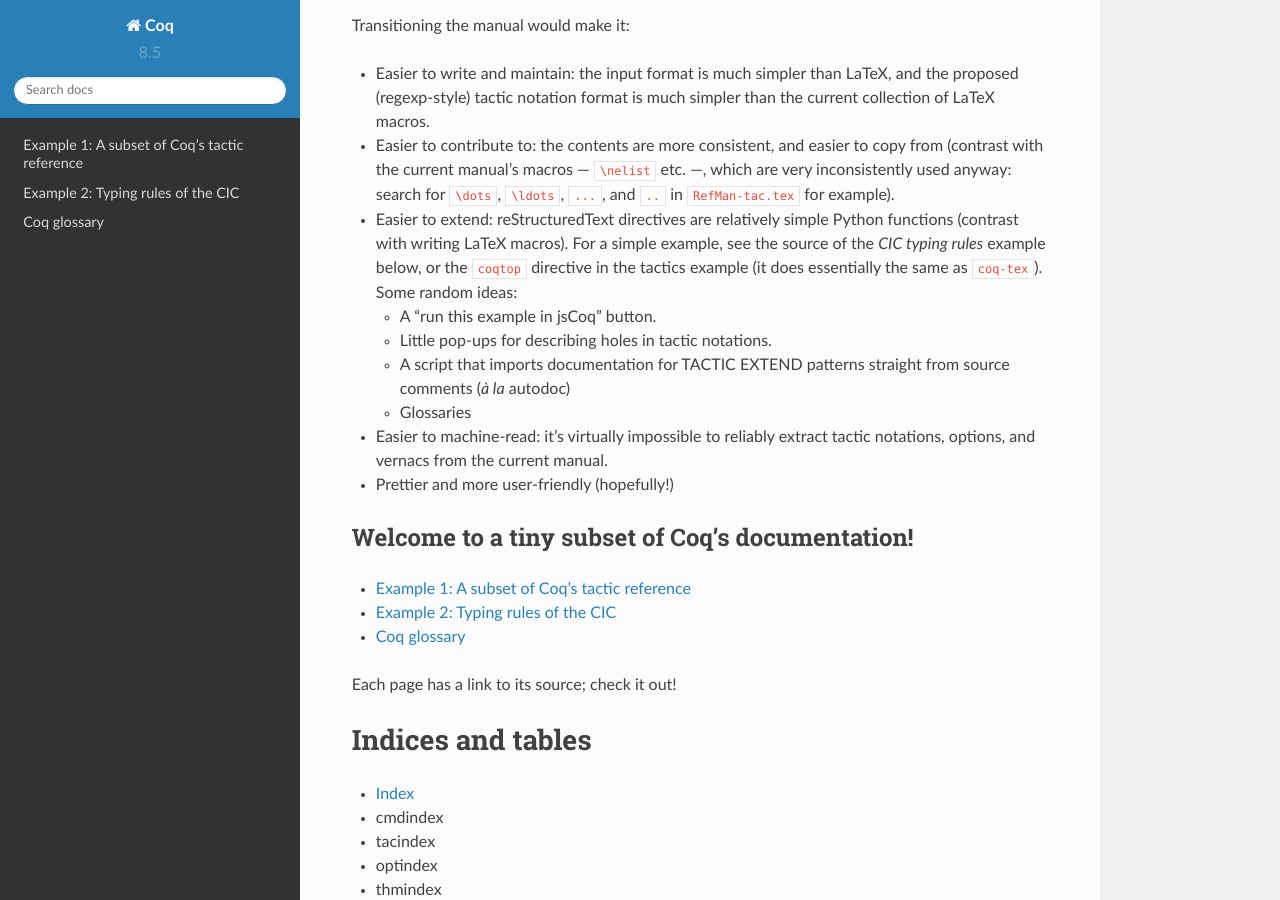
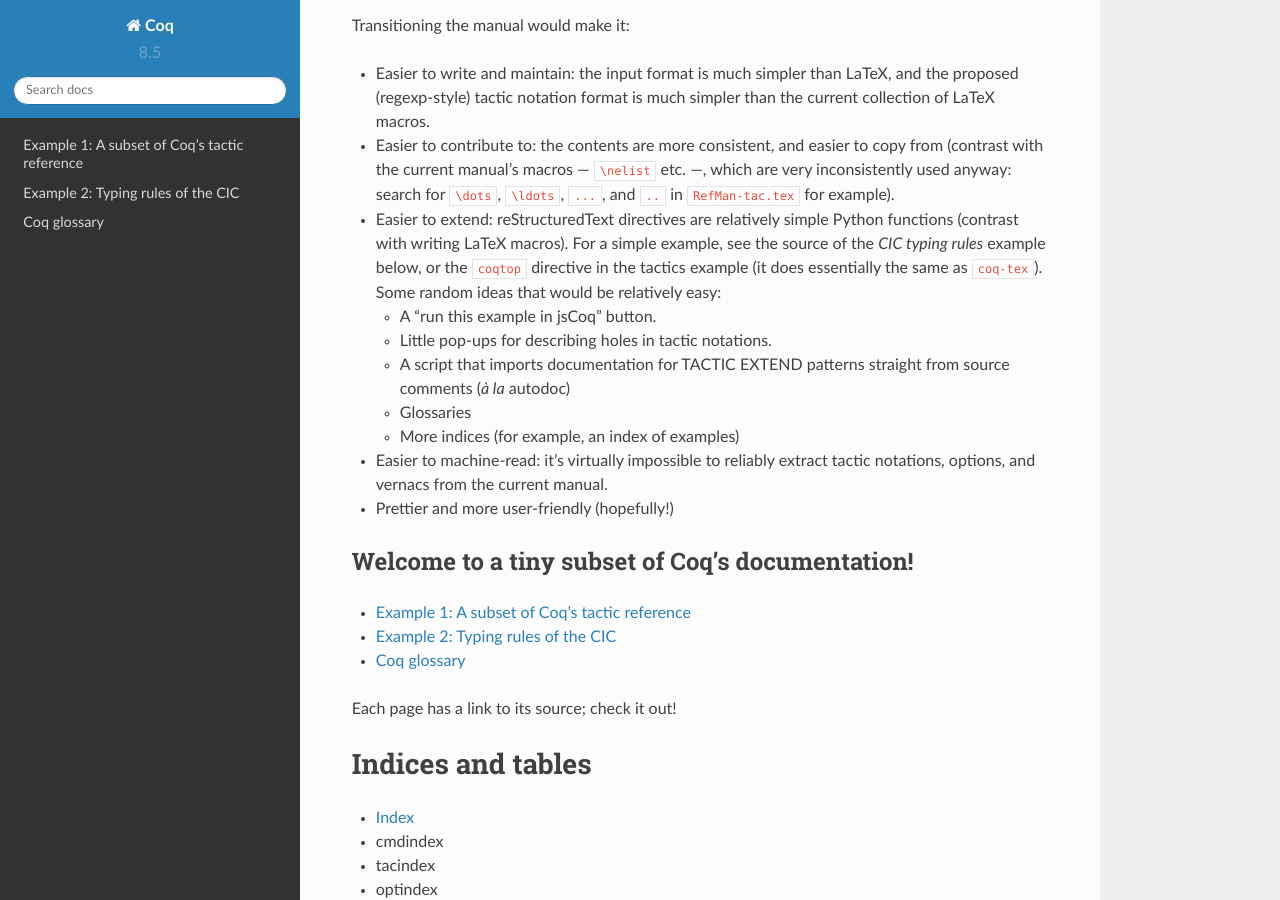
Before and after one commit to cpitclaudel/coq-rst, a Sphinx documentation site: the page built from sphinx/index.rst, in a window 1280 px wide and 900 px high, scrolled down 1412 px. Built offline with Sphinx 7.4.7 and the Read the Docs theme 2.0.0, drawn with Linux system fonts in a browser that asks for light colours; cross-references to code outside the pages are shown as plain code.

Commit message:
More TODOs and FIXMEs

```diff
--- a/sphinx/index.rst
+++ b/sphinx/index.rst
@@ -83,7 +83,7 @@
   functions (contrast with writing LaTeX macros).  For a simple example, see the
   source of the *CIC typing rules* example below, or the ``coqtop`` directive in
   the tactics example (it does essentially the same as ``coq-tex``).  Some
-  random ideas:
+  random ideas that would be relatively easy:
 
   - A “run this example in jsCoq” button.
 
@@ -93,6 +93,8 @@
     source comments (*à la* autodoc)
 
   - Glossaries
+
+  - More indices (for example, an index of examples)
 
 - Easier to machine-read: it's virtually impossible to reliably extract tactic
   notations, options, and vernacs from the current manual.
```
Also changed, not shown: 1 other file.
